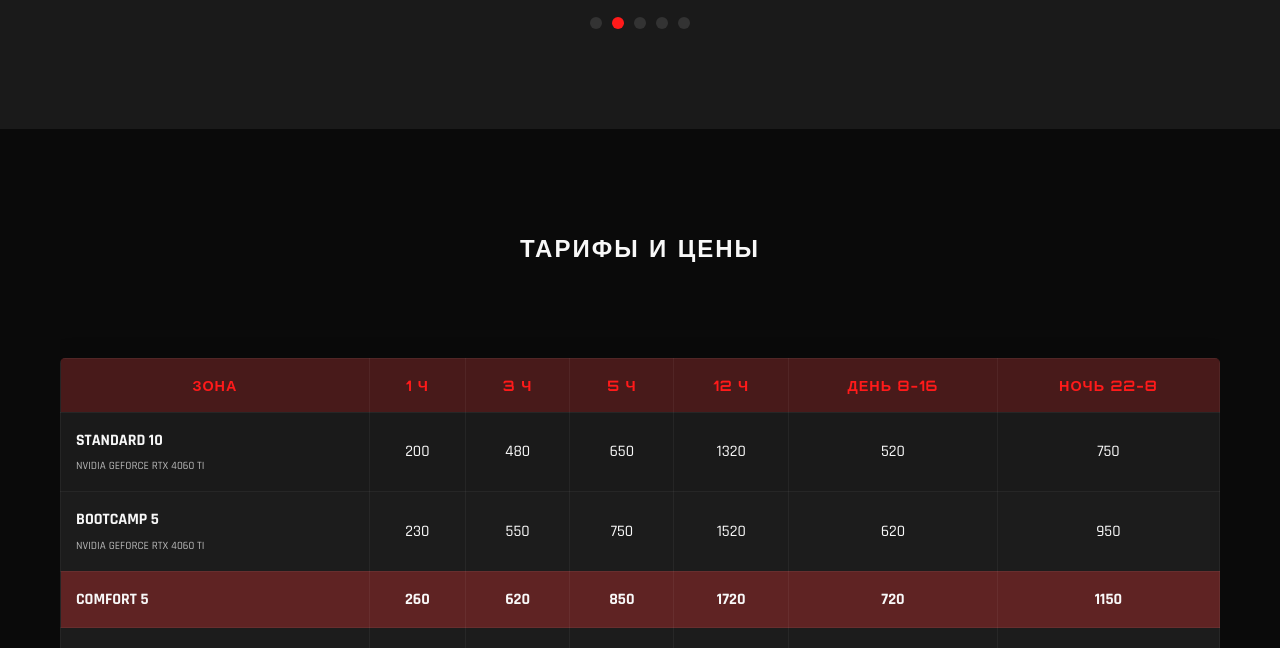
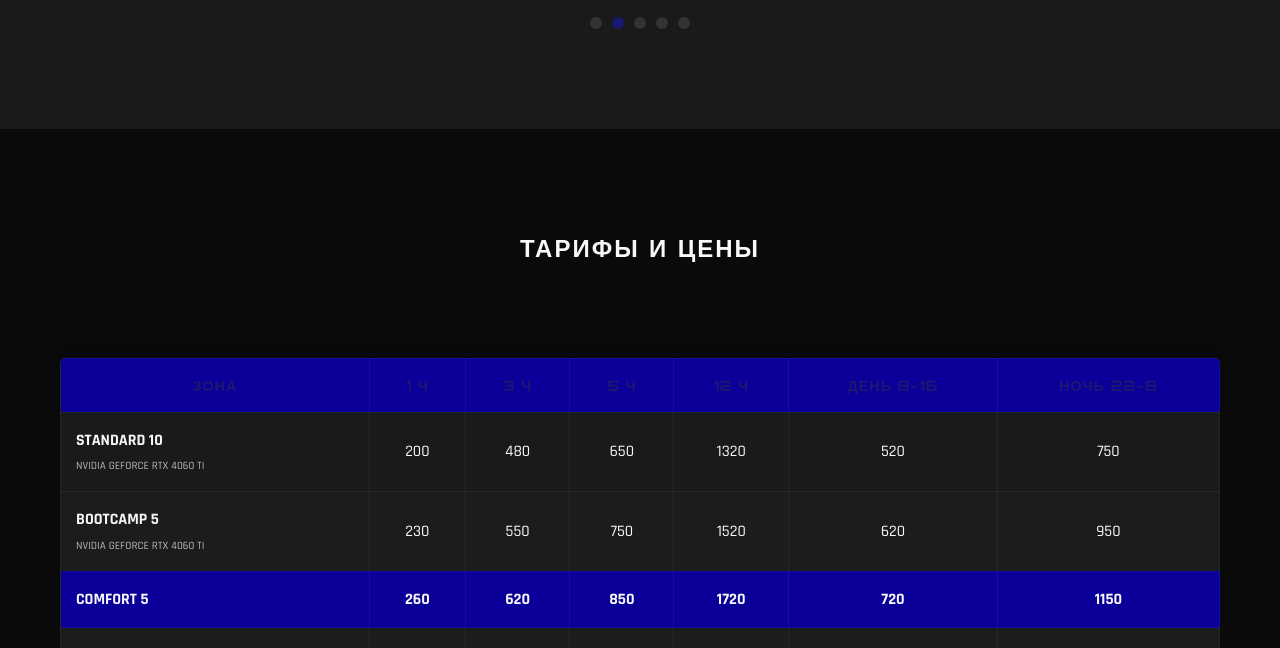
Before and after one commit to Awake888/Berserc.github.io, a plain HTML site: page index.html in a window 1280 px wide. Shown: the part 1501-2149 px from the top of the page. Drawn offline with nearby package versions, Linux system fonts and the light colour scheme.

Commit message:
Update style.css

```diff
--- a/style.css
+++ b/style.css
@@ -1,12 +1,12 @@
 :root {
-    --primary: #ff1a1a;
-    --primary-dark: #cc0000;
-    --secondary: #00a8ff;
+    --primary: #191970; /* Темно-синий вместо красного */
+    --primary-dark: #000080; /* Более темный синий */
+    --secondary: #00bfff; /* Акцентный голубой */
     --dark: #0a0a0a;
     --dark-light: #1a1a1a;
     --gray: #333;
     --light: #f8f8f8;
-    --neon-glow: 0 0 10px rgba(255, 26, 26, 0.8);
+    --neon-glow: 0 0 10px rgba(25, 25, 112, 0.8); /* Неоновое свечение синего */
 }
 
 * {
@@ -95,7 +95,7 @@ section {
 .btn-primary:hover {
     background: var(--primary-dark);
     transform: translateY(-3px);
-    box-shadow: 0 10px 20px rgba(255, 26, 26, 0.4);
+    box-shadow: 0 10px 20px rgba(1, 9, 131, 0.4);
 }
 
 .btn-secondary {
@@ -312,7 +312,7 @@ nav ul li a:hover::after {
     font-size: 4rem;
     margin-bottom: 20px;
     line-height: 1.2;
-    text-shadow: 0 0 20px rgba(255, 26, 26, 0.5);
+    text-shadow: 0 0 20px rgb(10, 0, 153);
 }
 
 .hero-content h1 span {
@@ -466,7 +466,7 @@ nav ul li a:hover::after {
 }
 
 .price-table th {
-    background: rgba(255, 26, 26, 0.2);
+    background: rgba(10, 0, 153);
     color: var(--primary);
     font-family: 'Orbitron', sans-serif;
     font-size: 0.9rem;
@@ -479,7 +479,7 @@ nav ul li a:hover::after {
 }
 
 .price-table tr:hover {
-    background: rgba(255, 26, 26, 0.1);
+    background: rgba(10, 0, 153);
 }
 
 .price-table td:first-child {
@@ -496,7 +496,7 @@ nav ul li a:hover::after {
 }
 
 .highlight {
-    background: rgba(255, 58, 58, 0.3) !important;
+    background: rgba(10, 0, 153) !important;
     font-weight: 700;
 }
 
```
